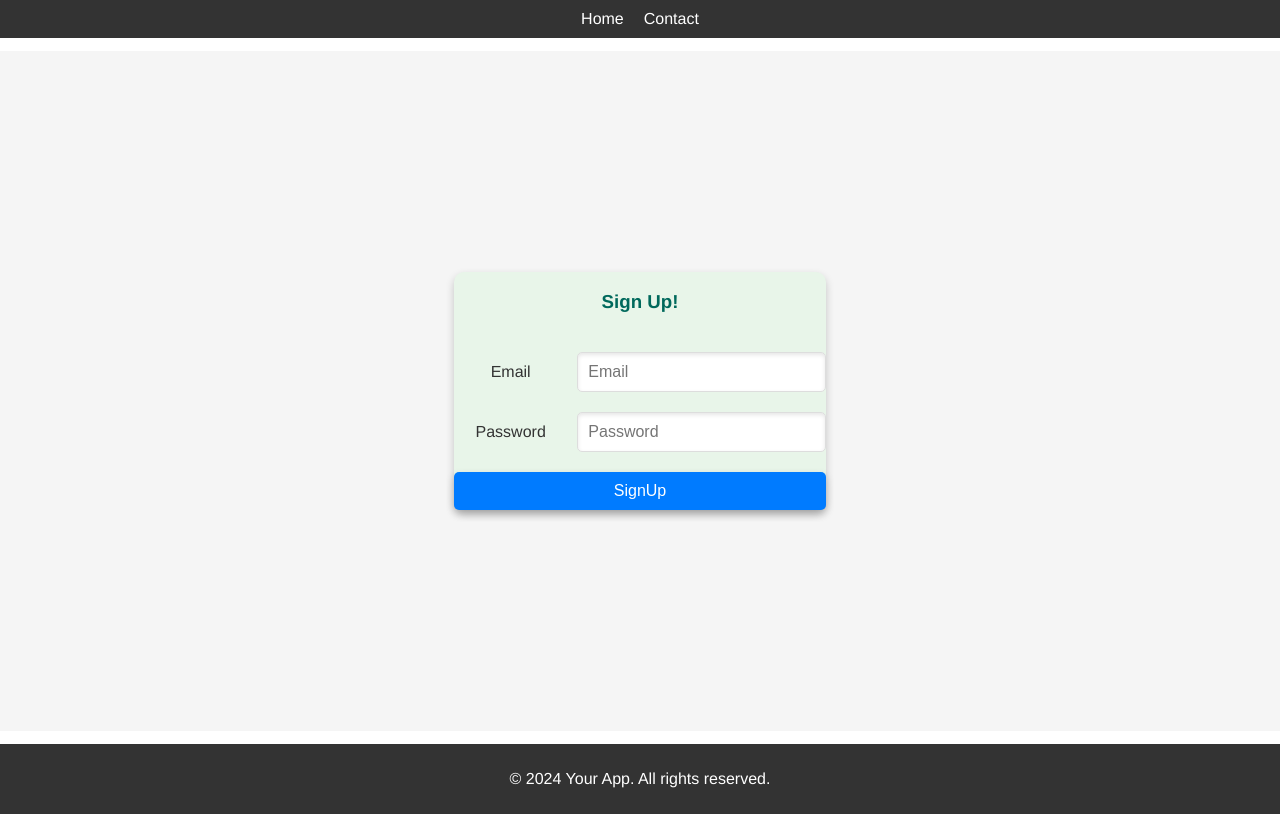
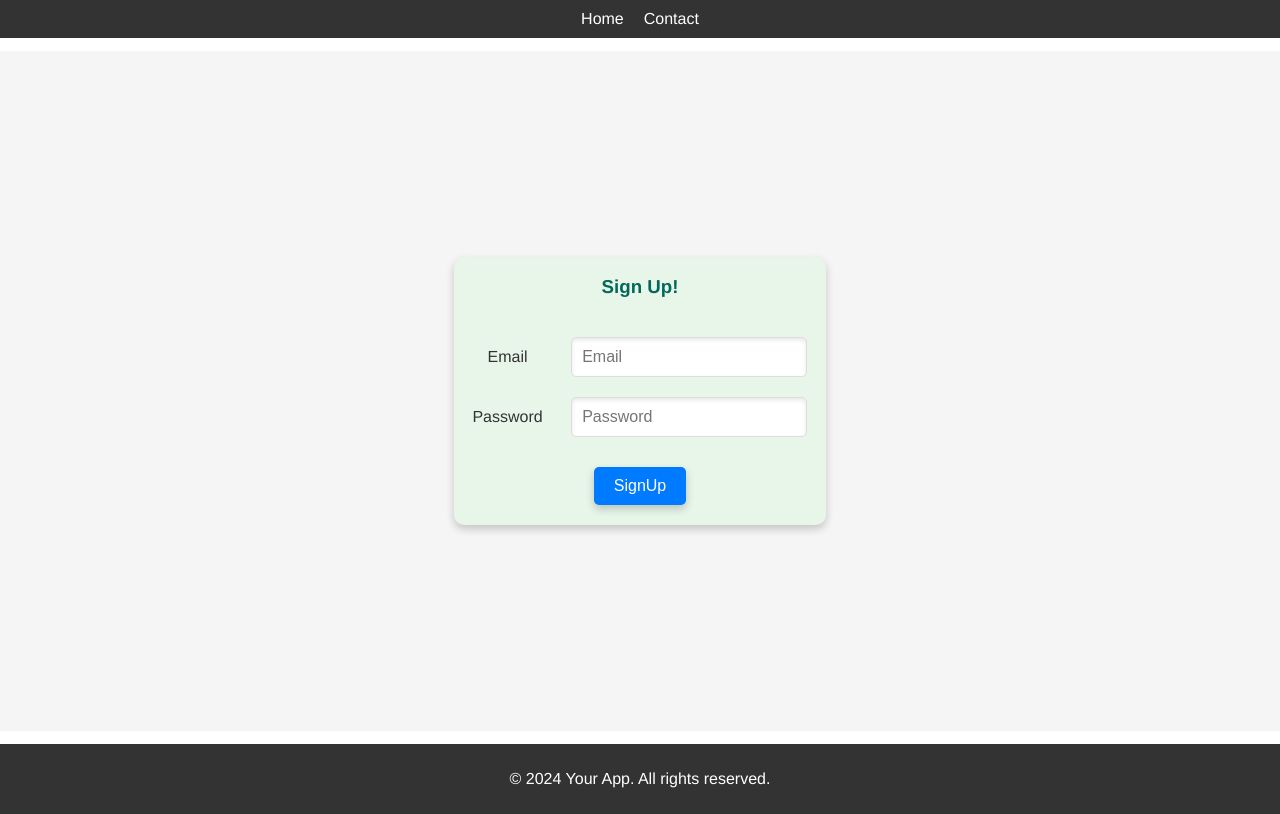
Before and after one commit to siimsill/WAD_B0, a Vue app: page /#/login in a window 1280 px wide. Both pictures are taken after typing "name@example.com", "Sample123" into the empty fields and a click on the button "Signup". Built offline with nearby package versions, Linux system fonts and the light colour scheme.

Commit message:
Fixed login input boxes clipping out of container

```diff
--- a/src/views/SignUp.vue
+++ b/src/views/SignUp.vue
@@ -105,7 +105,8 @@ input {
   background-color: #fff;
   box-shadow: inset 0px 2px 4px rgba(0, 0, 0, 0.1);
   flex: 2;
-  width: 100%;
+  margin-right: 5%;
+  width: 80%;
 }
 
 input:focus {
@@ -123,6 +124,9 @@ input:focus {
   cursor: pointer;
   text-align: center;
   box-shadow: 0px 4px 8px rgba(0, 0, 0, 0.2);
+  max-width: 150px;
+  margin: 10px auto;
+  margin-bottom: 20px;
 }
 
 .signup-button:hover {
```
